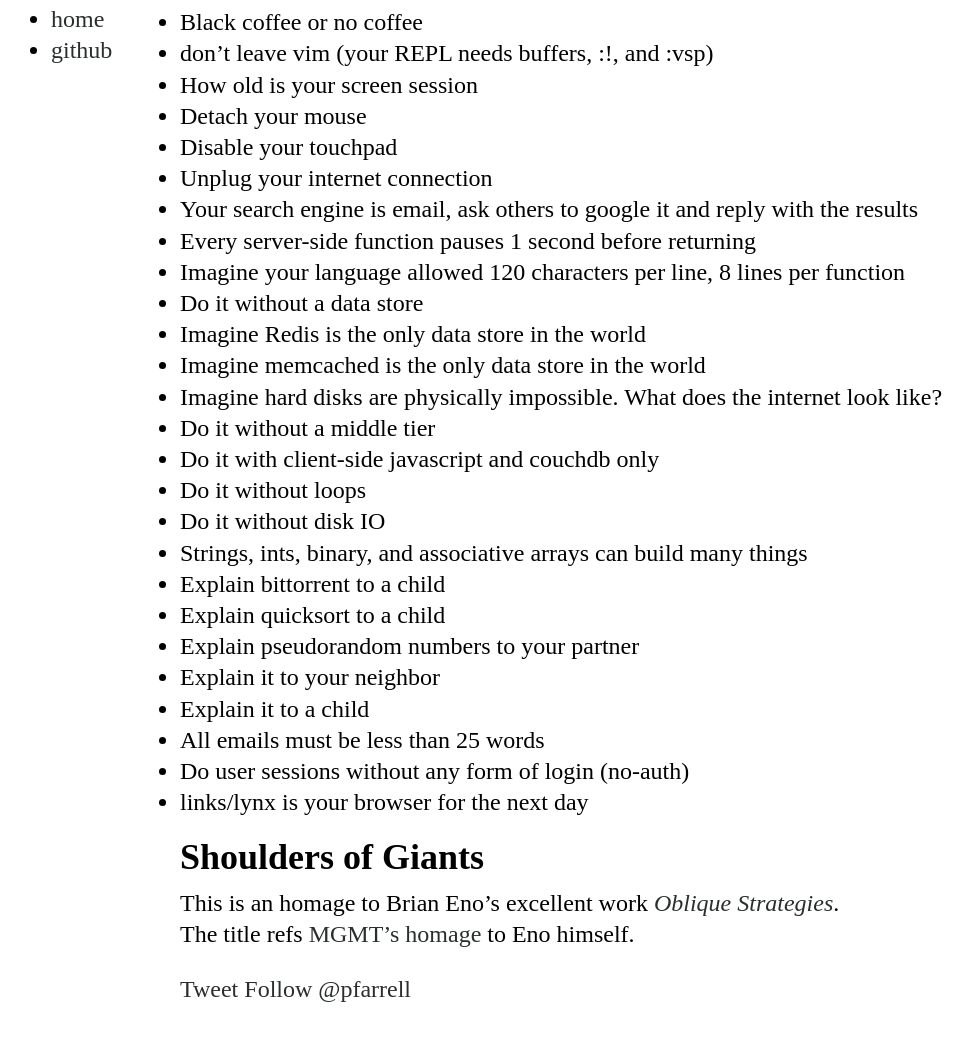
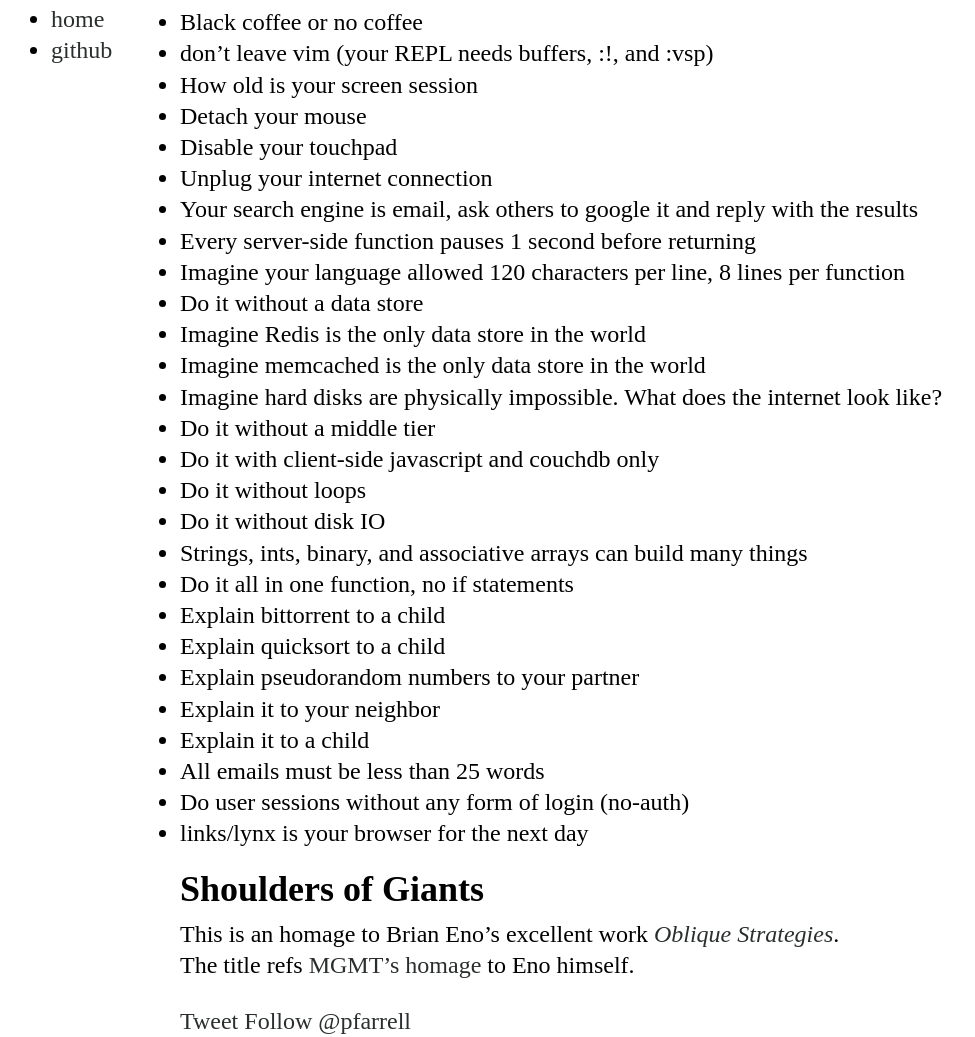
Before and after one commit to pfarrell/pfarrell.github.com, a Jekyll site: the page built from _posts/2012-02-19-oblique-stratagems.markdown, in a window 1280 px wide, cut to the strip 159-1196 px from the top of the page. Shown: the whole strip, without its empty margins (0-975 px from the left). Built offline with Jekyll 4.4.1, drawn with Linux system fonts in a browser that asks for light colours; nearby versions of some CDN libraries; some web fonts are replaced; Markdown is read by kramdown in place of the engine named in the settings; comment, search, counter and statistics services are not loaded; before the commit the page ends 1165 px from its top, so only the background shows below that.

Commit message:
wordings

```diff
--- a/_posts/2012-02-19-oblique-stratagems.markdown
+++ b/_posts/2012-02-19-oblique-stratagems.markdown
@@ -21,6 +21,7 @@ title: "Oblique Strategems"
 * Do it without loops
 * Do it without disk IO
 * Strings, ints, binary, and associative arrays can build many things
+* Do it all in one function, no if statements
 * Explain bittorrent to a child
 * Explain quicksort to a child
 * Explain pseudorandom numbers to your partner
```
